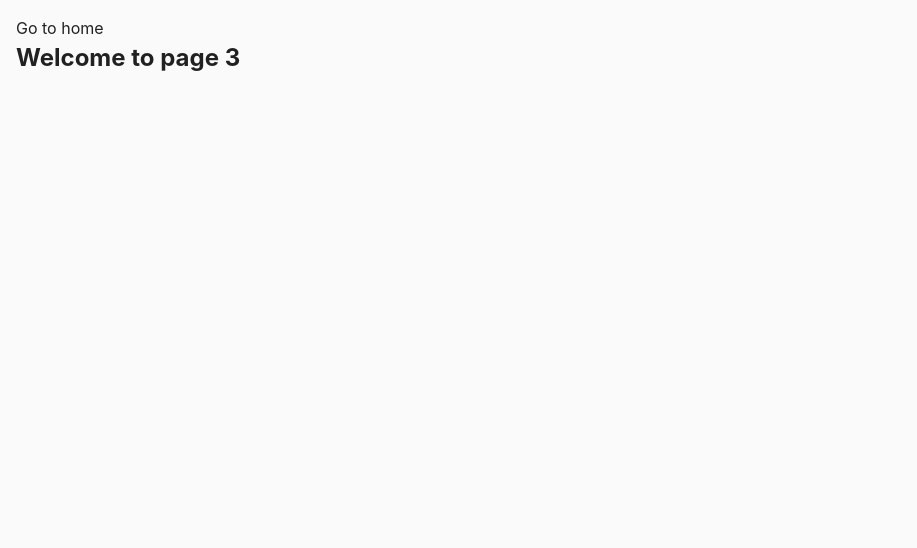
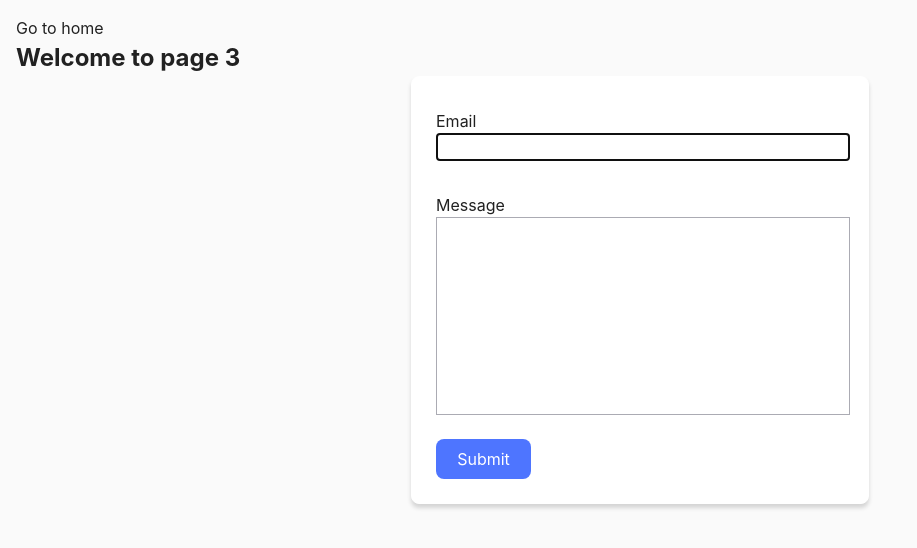
Before and after one commit to Olena457/goit-js-hw-09, a website built with Vite: page src/2-form.html in a window 1280 px wide. Shown: the whole page, without its empty margins (0-917 px from the left). Built offline with nearby package versions, Linux system fonts and the light colour scheme.

Commit message:
added form

```diff
--- a/src/2-form.html
+++ b/src/2-form.html
@@ -12,6 +12,18 @@
       <a href="./index.html">Go to home</a>
       <h1>Welcome to page 3</h1>
     </section>
+    <form class="feedback-form" autocomplete="off">
+      <label>
+        Email
+        <input type="email" name="email" autofocus />
+      </label>
+      <label>
+        Message
+        <textarea name="message" rows="8"></textarea>
+      </label>
+      <button type="submit">Submit</button>
+    </form>
+
     <script type="module" src="./js/2-form.js"></script>
   </body>
 </html>
--- a/src/css/2-form.css
+++ b/src/css/2-form.css
@@ -0,0 +1,52 @@
+.feedback-form {
+  display: flex;
+  flex-direction: column;
+  align-items: center;
+  margin: 0 auto;
+  border-radius: 8px;
+  padding: 24px;
+  width: 408px;
+  background: #fff;
+  border: 1px solid #fff;
+  box-shadow: 0px 4px 4px 0px rgba(0, 0, 0, 0.15);
+}
+.feedback-form > label {
+  display: flex;
+  flex-direction: column;
+  width: 100%;
+  font: inherit;
+  margin-bottom: 16px;
+  padding: 8px;
+}
+.feedback-form input,
+.feedback-form textarea {
+  width: 100%;
+  font: inherit;
+  border: 1px solid rgba(46, 47, 66, 0.4);
+  resize: none;
+  transition: border-color 250ms cubic-bezier(0.4, 0, 0.2, 1);
+}
+.feedback-form input,
+.feedback-form textarea:focus {
+  border-color: #2e2f42;
+}
+
+.feedback-form button {
+  display: flex;
+  align-items: center;
+  justify-content: center;
+  font: inherit;
+  border: none;
+  border-radius: 8px;
+  padding: 8px 16px;
+  width: 95px;
+  height: 40px;
+  background-color: #4e75ff;
+  color: #fff;
+  margin-right: auto;
+  cursor: pointer;
+  transition: color 0.2s ease-in-out;
+}
+.feedback-form button:hover {
+  background-color: #6c8cff;
+}
--- a/src/js/2-form.js
+++ b/src/js/2-form.js
@@ -1,11 +1,46 @@
 import validator from 'validator';
 
-console.log(
-  'Is mango@mail.com a valid email?: ',
-  validator.isEmail('mango@mail.com')
-); // Is mango@mail.com a valid email?: true
+// console.log(
+//   'Is mango@mail.com a valid email?: ',
+//   validator.isEmail('mango@mail.com')
+// );
+// console.log(
+//   'Is Mangodogmail.com a valid email?: ',
+//   validator.isEmail('Mangodogmail.com')
+// );
+const STORAGE_KEY = 'feedback-form-state';
 
-console.log(
-  'Is Mangodogmail.com a valid email?: ',
-  validator.isEmail('Mangodogmail.com')
-); // Is mango@mail.com a valid email?: false
+const form = document.querySelector('feedback-form');
+// const textarea = form.querySelector('textarea');
+
+form.addEventListener('input', validator(onTextAreaInput));
+form.addEventListener('submit', onFormSubmit);
+
+let dataUserForm = JSON.parse(localStorage.getItem(STORAGE_KEY)) || {};
+const { email, message } = form.nextElementSibling;
+reoladPage();
+
+function onTextAreaInput(e) {
+  dataUserForm = { email: email.value, message: message.value };
+  localStorage.setItem(STORAGE_KEY, JSON.stringify(dataUserForm)).trim();
+}
+
+function reoladPage() {
+  if (dataUserForm) {
+    email.value = dataUserForm.email || '';
+    message.value = dataUserForm.email || '';
+  }
+}
+
+function onFormSubmit(e) {
+  e.preventDefault();
+  console.log({ email: email.value, message: message.value });
+
+  if (email.value === '' || message.value === '') {
+    return alert(`Будь ласка, заповніть всі поля`);
+  }
+
+  localStorage.removeItem(STORAGE_KEY);
+  e.currentTarget.reset();
+  dataUserForm = {};
+}
```
Also changed, not shown: src/main.js (added).
